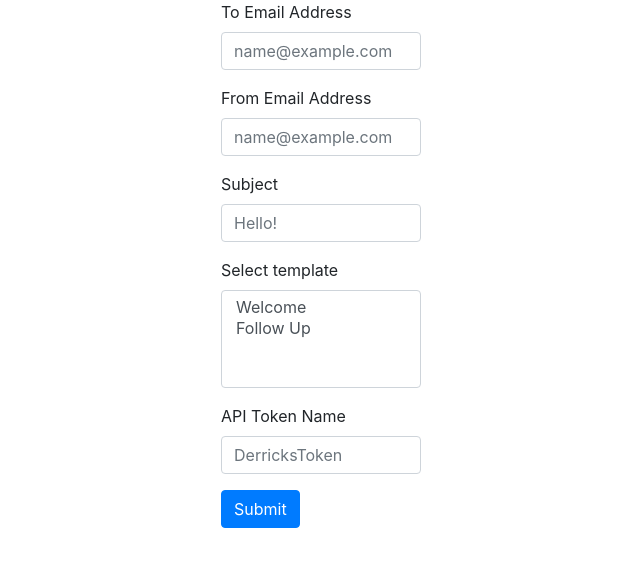
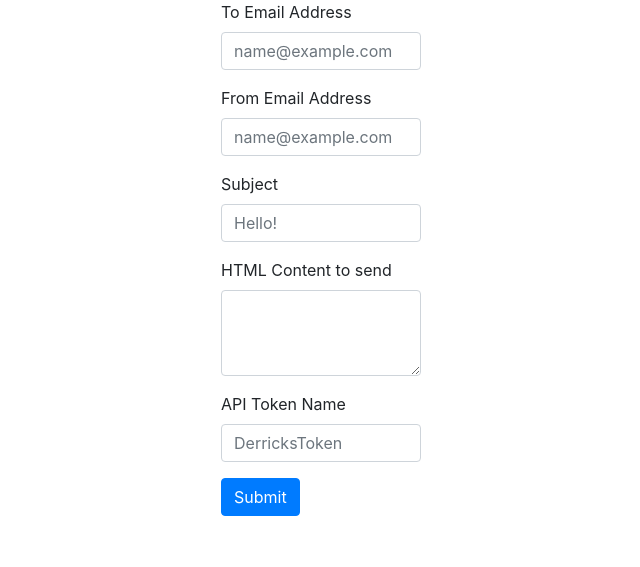
Before and after one commit to wayscript/wsx_tools, a Flask app: page / in a window 1280 px wide. Shown: the top 567 px of the page, without its empty margins (319-959 px from the left). Run offline with Flask 2, Linux system fonts and the light colour scheme; some libraries are stand-ins or nearby versions.

Commit message:
Change form

```diff
--- a/services/sendgrid/send_email_form/templates/form.html
+++ b/services/sendgrid/send_email_form/templates/form.html
@@ -1,6 +1,6 @@
 {% extends "base.html" %}
 {% block content %}
-<form action='/submit' method="GET">
+<form action='/send_email' method="GET">
   <div class="form-group">
     <label for="to_email">To Email Address</label>
     <input name="to_email" type="email" class="form-control" id="exampleFormControlInput1" placeholder="name@example.com">
@@ -14,11 +14,8 @@
     <input name="subject" type="text" class="form-control" id="exampleFormControlInput1" placeholder="Hello!">
   </div>
   <div class="form-group">
-    <label for="content_to_send">Select template</label>
-    <select name="content_to_send" multiple class="form-control" id="exampleFormControlSelect2">
-      <option>Welcome</option>
-      <option>Follow Up</option>
-    </select>
+    <label for="exampleFormControlTextarea1">HTML Content to send</label>
+    <textarea name='content_to_send' class="form-control" id="exampleFormControlTextarea1" rows="3"></textarea>
   </div>
   <div class="form-group">
     <label for="api_token">API Token Name</label>
```
Also changed, not shown: services/sendgrid/send_email_form/README.md.
